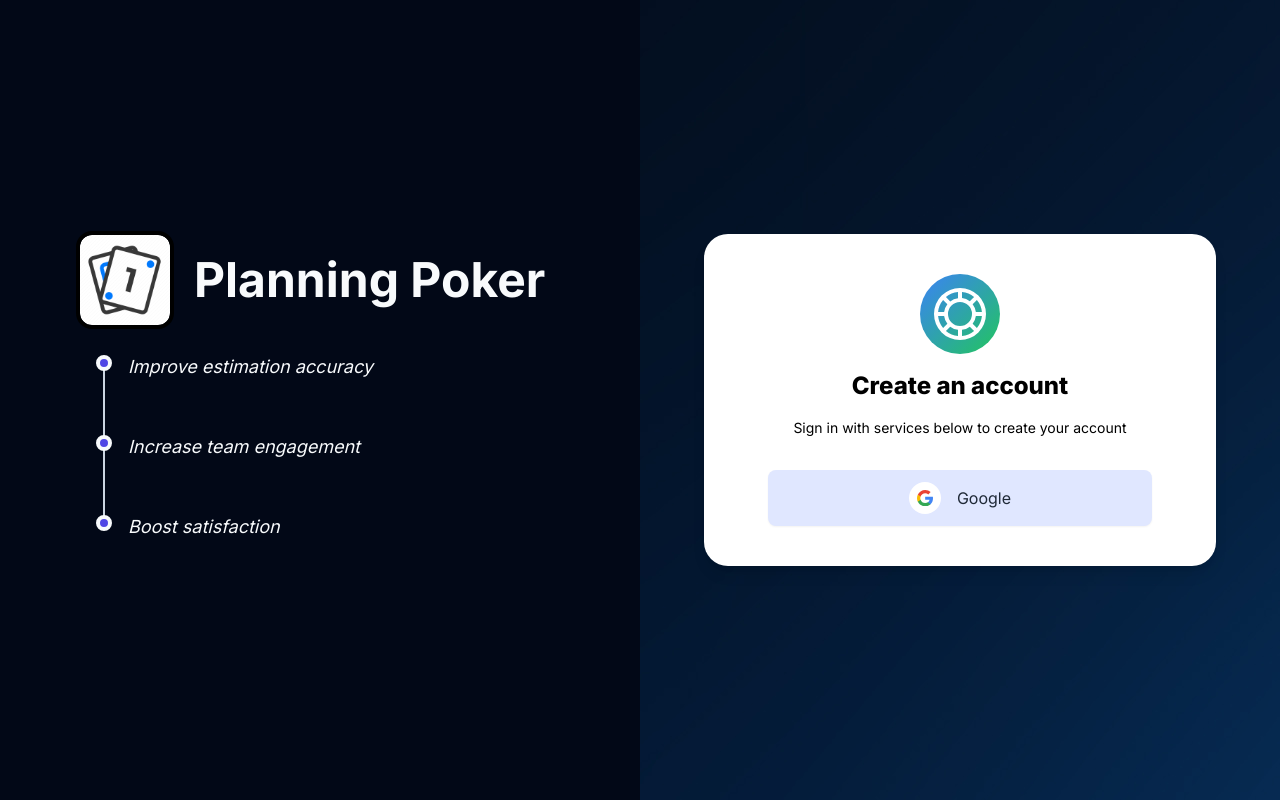
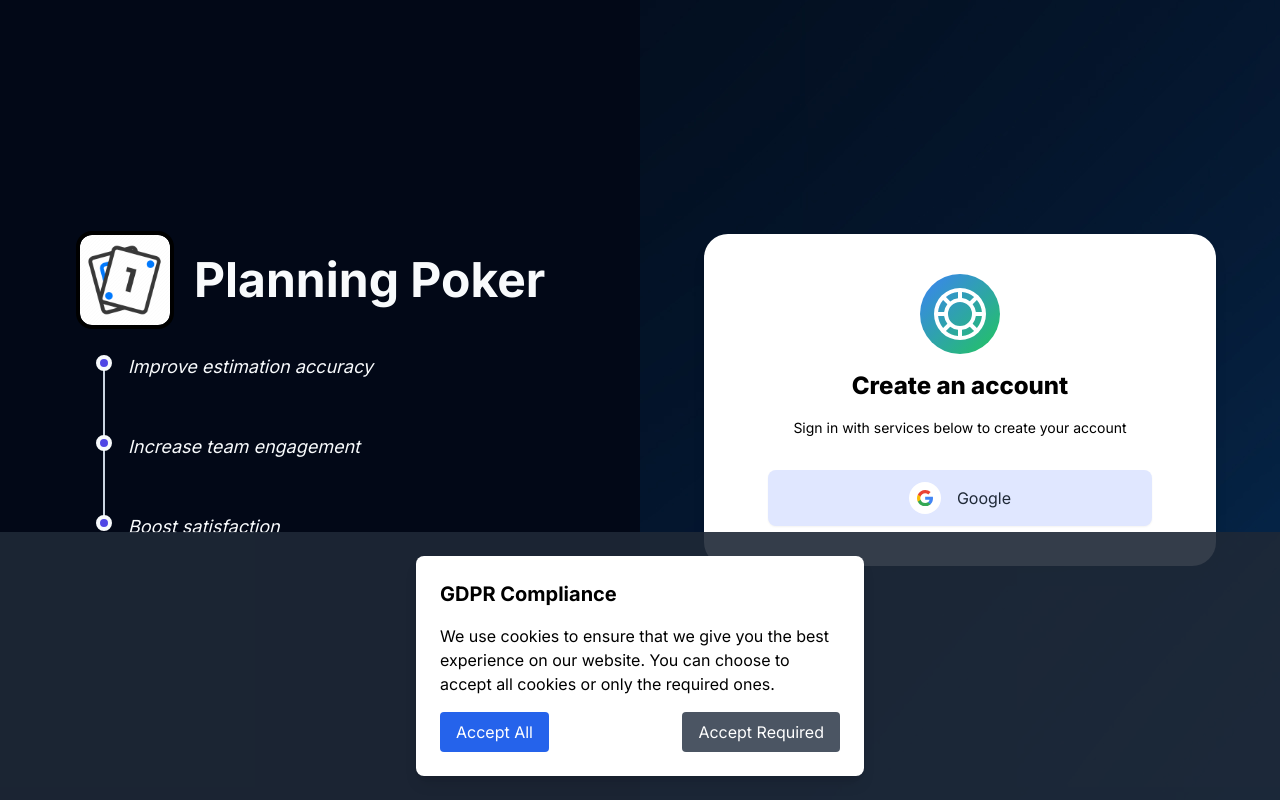
Before and after one commit to tsd2024/tsd-frontend, a Next.js app: page / in a window 1280 px wide. Built offline with nearby package versions, Linux system fonts and the light colour scheme; no server answers.

Commit message:
feat: gdpr modal implementation

```diff
--- a/src/app/page.tsx
+++ b/src/app/page.tsx
@@ -1,17 +1,17 @@
-"use client";
-
+// pages/index.tsx
 import { GoogleSignInButton } from "@/components/authButtons";
 import { PiPokerChip } from "react-icons/pi";
 import Image from "next/image";
-
+import GdprModal from "@/components/GdprModal";
 
 export default function Home() {
   return (
+    <>
       <div className="flex w-full h-screen">
         <div className="hidden lg:flex flex-col h-full w-1/2 justify-center">
           <div className="flex flex-row space-x-6 pl-20 pr-10">
             <div className="flex items-center justify-center w-30 h-30 rounded-xl bg-white outline outline-4 outline-black">
-            <Image src="/poker-scrum-icon.png" alt="test" width="90" height="90"/>
+              <Image src="/poker-scrum-icon.png" alt="test" width="90" height="90" />
             </div>
             <h1 className="flex text-5xl select-none font-bold items-center">
               Planning Poker
@@ -20,21 +20,18 @@ export default function Home() {
 
           <div className="relative pl-8 sm:pl-32 py-6 group">
             <div className="flex flex-col sm:flex-row items-start mb-1 group-last:before:hidden before:absolute before:left-2 sm:before:left-0 before:h-full before:px-px before:bg-slate-300 sm:before:ml-[6.5rem] before:self-start before:-translate-x-1/2 before:translate-y-3 after:absolute after:left-2 sm:after:left-0 after:w-2 after:h-2 after:bg-indigo-600 after:border-4 after:box-content after:border-slate-50 after:rounded-full sm:after:ml-[6.5rem] after:-translate-x-1/2 after:translate-y-1.5">
-
             </div>
             <div className="italic text-lg">Improve estimation accuracy</div>
           </div>
 
           <div className="relative pl-8 sm:pl-32 py-6 group">
             <div className="flex flex-col sm:flex-row items-start mb-1 group-last:before:hidden before:absolute before:left-2 sm:before:left-0 before:h-full before:px-px before:bg-slate-300 sm:before:ml-[6.5rem] before:self-start before:-translate-x-1/2 before:translate-y-3 after:absolute after:left-2 sm:after:left-0 after:w-2 after:h-2 after:bg-indigo-600 after:border-4 after:box-content after:border-slate-50 after:rounded-full sm:after:ml-[6.5rem] after:-translate-x-1/2 after:translate-y-1.5">
-
             </div>
             <div className="italic text-lg">Increase team engagement</div>
           </div>
 
           <div className="relative pl-8 sm:pl-32 py-6 group">
             <div className="flex flex-col sm:flex-row items-start mb-1 group-last:before:hidden before:absolute before:left-2 sm:before:left-0 before:h-full before:px-px before:bg-slate-300 sm:before:ml-[6.5rem] before:self-start before:-translate-x-1/2 before:translate-y-3 after:absolute after:left-2 sm:after:left-0 after:w-2 after:h-2 after:bg-indigo-600 after:border-4 after:box-content after:border-slate-50 after:rounded-full sm:after:ml-[6.5rem] after:-translate-x-1/2 after:translate-y-1.5">
-
             </div>
             <div className="italic text-lg">Boost satisfaction</div>
           </div>
@@ -45,7 +42,7 @@ export default function Home() {
           <div className="w-4/5 flex flex-col items-center justify-center bg-white rounded-3xl shadow-lg p-10 space-y-8">
             <div className="flex flex-col items-center justify-center space-y-4">
               <div className="flex items-center justify-center w-20 h-20 rounded-full bg-gradient-to-br from-blue-500 to-green-500">
-              <PiPokerChip size={64} className="text-white"/>
+                <PiPokerChip size={64} className="text-white" />
               </div>
 
               <h1 className="text-black font-extrabold text-2xl">
@@ -60,5 +57,7 @@ export default function Home() {
           </div>
         </div>
       </div>
+      <GdprModal />
+    </>
   );
 }
--- /dev/null
+++ b/src/components/GdprModal.tsx
@@ -0,0 +1,66 @@
+// components/GdprModal.tsx
+"use client";
+
+import { useEffect, useState } from 'react';
+
+const GdprModal: React.FC = () => {
+    const [isVisible, setIsVisible] = useState(false);
+    const [isHiding, setIsHiding] = useState(false);
+
+    useEffect(() => {
+        const consent = localStorage.getItem('gdprConsent');
+        if (!consent) {
+            setIsVisible(true);
+        }
+    }, []);
+
+    const handleAcceptAll = () => {
+        localStorage.setItem('gdprConsent', 'all');
+        setIsHiding(true);
+        setTimeout(() => {
+            setIsVisible(false);
+        }, 300);
+    };
+
+    const handleAcceptRequired = () => {
+        localStorage.setItem('gdprConsent', 'required');
+        setIsHiding(true);
+        setTimeout(() => {
+            setIsVisible(false);
+        }, 300);
+    };
+
+    if (!isVisible) {
+        return null;
+    }
+
+    return (
+        <div
+            className={`fixed bottom-0 left-0 right-0 bg-gray-800 bg-opacity-90 p-6 flex justify-center items-center transition-transform duration-300 ${isHiding ? 'translate-y-full' : 'translate-y-0'}`}
+        >
+            <div className="bg-white text-black p-6 rounded-lg shadow-lg max-w-md w-full">
+                <h2 className="text-xl font-bold mb-4">GDPR Compliance</h2>
+                <p className="mb-4">
+                    We use cookies to ensure that we give you the best experience on our website.
+                    You can choose to accept all cookies or only the required ones.
+                </p>
+                <div className="flex justify-between">
+                    <button
+                        onClick={handleAcceptAll}
+                        className="px-4 py-2 bg-blue-600 text-white rounded hover:bg-blue-700"
+                    >
+                        Accept All
+                    </button>
+                    <button
+                        onClick={handleAcceptRequired}
+                        className="px-4 py-2 bg-gray-600 text-white rounded hover:bg-gray-700"
+                    >
+                        Accept Required
+                    </button>
+                </div>
+            </div>
+        </div>
+    );
+};
+
+export default GdprModal;
--- a/src/components/authButtons.tsx
+++ b/src/components/authButtons.tsx
@@ -5,7 +5,7 @@ import { useSearchParams } from "next/navigation";
 
 export function GoogleSignInButton() {
     const searchParams = useSearchParams()
-    let redirectUrl = searchParams.get('callbackUrl') ?? "";
+    let redirectUrl = searchParams.get('callbackUrl') ?? "/dashboard";
 
     const handleClick = () => {
         signIn("google", { callbackUrl: redirectUrl});
```
Lines whose indentation alone changed are shown as unchanged.
